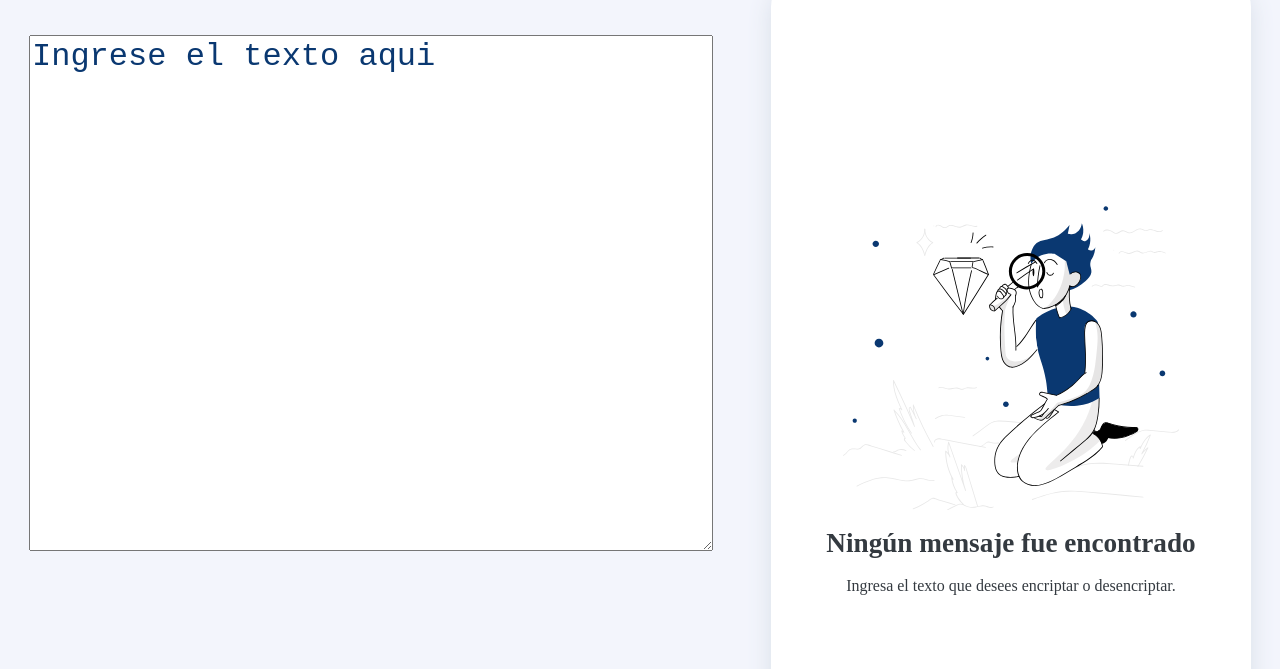
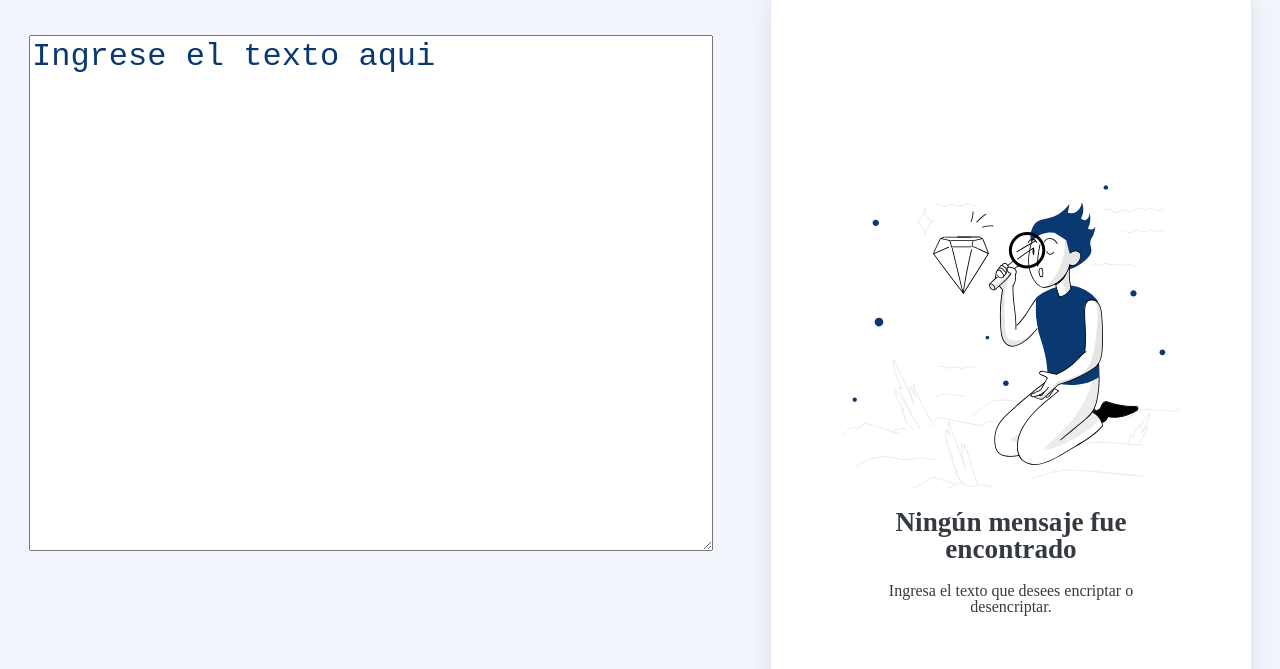
Before and after one commit to GmathDO/Alura-Challenge-1, a plain HTML site: page index.html in a window 1280 px wide. Shown: the part 116-785 px from the top of the page. Drawn offline with Linux system fonts and the light colour scheme.

Commit message:
Actualizamos el index.html

```diff
--- a/index.html
+++ b/index.html
@@ -27,9 +27,9 @@
         </div>
 
         <div class="resultado">
-            <img src="Imagen/Muñeco.svg">
-            <h1>Ningún mensaje fue encontrado</h1>
-            <p>Ingresa el texto que desees encriptar o desencriptar.</p>
+            <img src="Imagen/Muñeco.svg" class="ocultar">
+            <h1 class="ocultar">Ningún mensaje fue <br>encontrado</h1>
+            <p class="ocultar">Ingresa el texto que desees encriptar o <br>desencriptar.</p>
         </div>
     </main>
     <footer>
```
